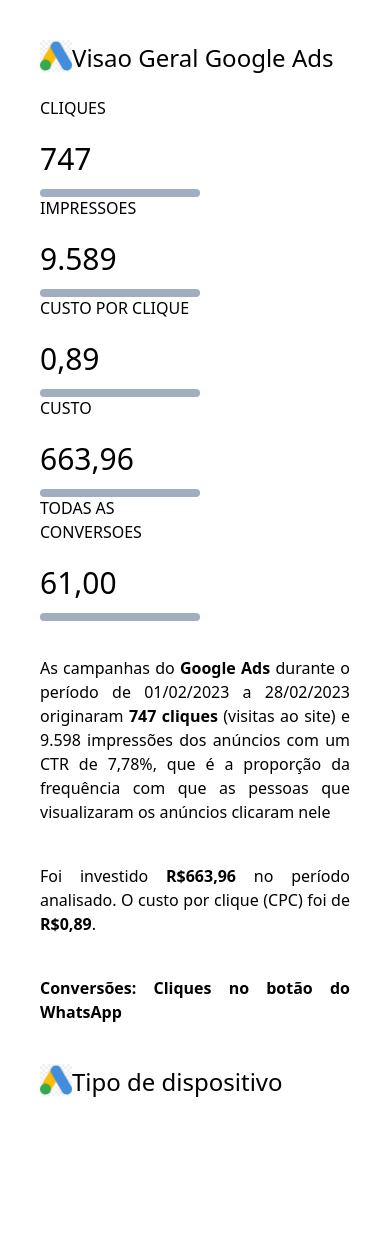
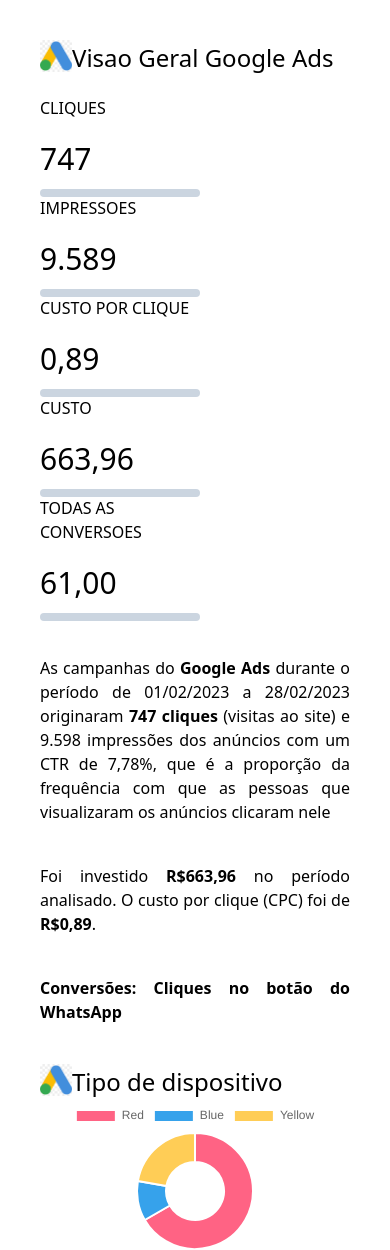
Before and after one commit to kauaa0361/dash-gt, a Next.js app: page / in a window 390 px wide. Before the commit the page ends 1100 px from the top, so only its background shows below. Built offline with nearby package versions, Linux system fonts and the light colour scheme.

Commit message:
update chart

```diff
--- /dev/null
+++ b/components/dashboard/custom.jsx
@@ -0,0 +1,32 @@
+import Image from "next/image"
+
+export function DataSection({title, value}) {
+  return (
+    <section className="uppercase w-40 h-20 mt-5">
+      <p className="text-md font-light text-slate-700">{title}</p>
+      <p className="text-3xl font-medium mt-4">{value}</p>
+      <div className="bg-gray-400 w-full h-2 mt-2 rounded-md"/>
+    </section>
+  )
+}
+
+export function Description() {
+  return(
+    <section className="mt-20 text-justify">
+      <p className="mt-10">As campanhas do <strong>Google Ads</strong> durante o período de 01/02/2023 a 28/02/2023 originaram <strong>747 cliques </strong>
+        (visitas ao site) e 9.598 impressões dos anúncios com um CTR de 7,78%, que é a proporção da frequência
+        com que as pessoas que visualizaram os anúncios clicaram nele</p>
+      <p className="mt-10">Foi investido <strong>R$663,96</strong> no período analisado. O custo por clique (CPC) foi de <strong>R$0,89</strong>.</p>
+      <p className="mt-10"><strong>Conversões: Cliques no botão do WhatsApp</strong></p>
+    </section>
+  )
+}
+
+export function Title({icon,title}) {
+  return(
+    <section className="flex mt-10">
+      <Image className="w-8 h-8" width={200} height={200} src={icon} alt="ads logo"/>
+      <h1 className="text-2xl font-medium">{title}</h1>
+    </section>
+  )
+}
--- a/components/dashboard/index.jsx
+++ b/components/dashboard/index.jsx
@@ -1,13 +1,15 @@
 import { useState,useEffect } from "react";
-import Image from "next/image"
+import { Title,DataSection,Description } from "./custom";
+import Graph from "../graph";
 
 export default function Dashboard() {
 
   const [download, setDownload] = useState(false)
 
+
   useEffect(() => {
     setDownload(true);
-  }, []);
+  },[]);
 
   return(
     <main className="ml-10 mr-10">
@@ -20,39 +22,14 @@
         <DataSection title="custo" value="663,96"/>
         <DataSection title="todas as conversoes" value="61,00"/>
       </section>
-      <CustomContent/>
+      <Description/>
       <Title icon="/ads.jpg" title="Tipo de dispositivo"/>
+      {download && (
+        <section className="grid justify-left grid-flow-row-dense
+        grid-col-1 lg:grid-flow-col lg:grid-rows-2">
+          <Graph/>
+        </section>
+      )}
     </main>
   )
 }
-
-function DataSection({title, value}) {
-  return (
-    <section className="uppercase w-40 h-20 mt-5">
-      <p className="text-md font-light text-slate-700">{title}</p>
-      <p className="text-3xl font-medium mt-4">{value}</p>
-      <div className="bg-gray-500 w-full h-2 mt-2 rounded-md"/>
-    </section>
-  )
-}
-
-function Title({icon,title}) {
-  return(
-    <section className="flex mt-10">
-      <Image className="w-8 h-8" width={200} height={200} src={icon} alt="ads logo"/>
-      <h1 className="text-2xl font-medium">{title}</h1>
-    </section>
-  )
-}
-
-function CustomContent() {
-  return(
-    <section className="mt-20 text-justify">
-      <p className="mt-10">As campanhas do <strong>Google Ads</strong> durante o período de 01/02/2023 a 28/02/2023 originaram <strong>747 cliques </strong>
-        (visitas ao site) e 9.598 impressões dos anúncios com um CTR de 7,78%, que é a proporção da frequência
-        com que as pessoas que visualizaram os anúncios clicaram nele</p>
-      <p className="mt-10">Foi investido <strong>R$663,96</strong> no período analisado. O custo por clique (CPC) foi de <strong>R$0,89</strong>.</p>
-      <p className="mt-10"><strong>Conversões: Cliques no botão do WhatsApp</strong></p>
-    </section>
-  )
-}
--- /dev/null
+++ b/components/errorboundary/index.jsx
@@ -0,0 +1,31 @@
+import React, { Component } from 'react';
+
+class ErrorBoundary extends Component {
+  constructor(props) {
+    super(props);
+    this.state = { hasError: false };
+  }
+
+  static getDerivedStateFromError(error) {
+    // Atualiza o estado para indicar que ocorreu um erro.
+    return { hasError: true };
+  }
+
+  componentDidCatch(error, errorInfo) {
+    // Você também pode registrar o erro em algum serviço de relatórios de erros
+    console.log('Erro:', error);
+    console.log('Informações do erro:', errorInfo);
+  }
+
+  render() {
+    if (this.state.hasError) {
+      // Personaliza a saída do erro
+      return <h1>Ocorreu um erro inesperado.</h1>;
+    }
+
+    // Renderiza o conteúdo do componente filho
+    return this.props.children;
+  }
+}
+
+export default ErrorBoundary;
--- a/components/graph/index.jsx
+++ b/components/graph/index.jsx
@@ -1,24 +1,32 @@
-import React, { Component } from 'react';
-import Chart from 'react-apexcharts'
+import React from 'react';
+import { Doughnut } from 'react-chartjs-2';
+import Chart from 'chart.js/auto';
 
-class Graph extends Component {
+Chart.register({
+  id: 'arc'
+});
+const data = {
+  labels: ['Red', 'Blue', 'Yellow'],
+  datasets: [
+    {
+      label: 'My First Dataset',
+      data: [300, 50, 100],
+      backgroundColor: ['rgb(255, 99, 132)', 'rgb(54, 162, 235)', 'rgb(255, 205, 86)'],
+      hoverOffset: 4,
+    },
+  ],
+};
 
-  constructor(props) {
-    super(props);
+const options = {
+  responsive: true,
+  maintainAspectRatio: false,
+};
 
-    this.state = {
-      options: {},
-      series: [44, 55, 41, 17, 15],
-      labels: ['A', 'B', 'C', 'D', 'E']
-    }
-  }
-
-  render() {
-    return (
-      <Chart className="mt-10"
-       options={this.state.options} series={this.state.series} type="donut" width="320" />
-    );
-  }
+function Graph() {
+  return (
+      <Doughnut className=''
+      data={data} options={options} />
+  );
 }
 
 export default Graph;
```
